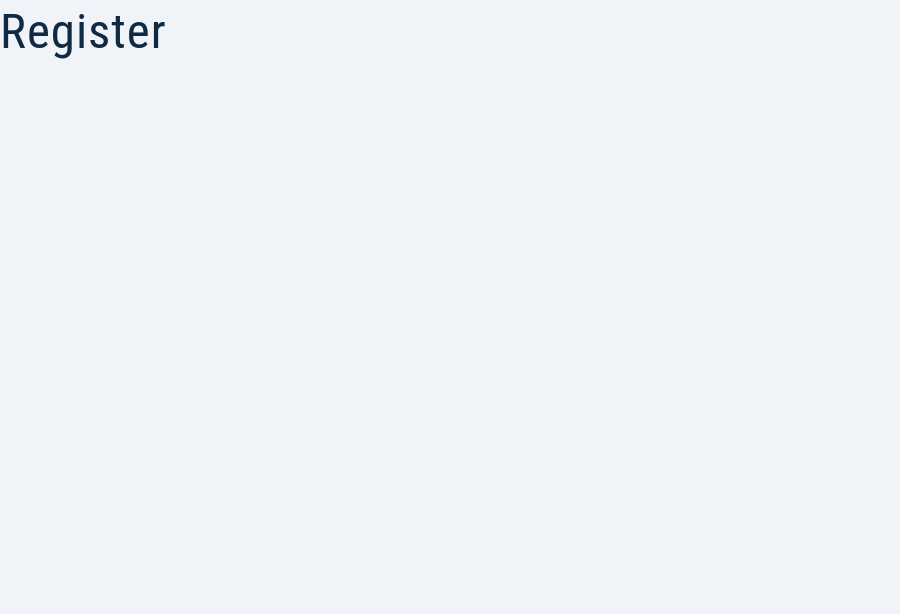
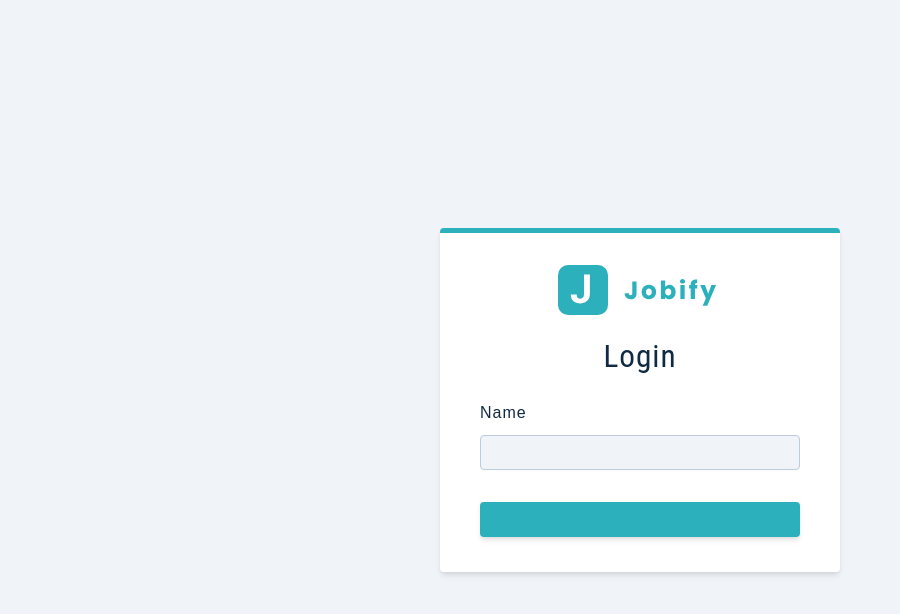
Before and after one commit to shubham-am-i/jobify, a React (Create React App) app: page /register in a window 1280 px wide. Shown: the top 614 px of the page, without its empty margins (0-900 px from the left). Built offline with nearby package versions, Linux system fonts and the light colour scheme.

Commit message:
setup register page

```diff
--- a/src/pages/Register.js
+++ b/src/pages/Register.js
@@ -1,5 +1,49 @@
+import { useState, useEffect, useSyncExternalStore } from 'react'
+import { Logo } from '../components'
+import Wrapper from '../assets/wrappers/RegisterPage'
+
+const initialState = {
+  name: '',
+  email: '',
+  password: '',
+  isMember: true,
+}
+
 const Register = () => {
-  return <h1>Register</h1>
+  const [values, setValues] = useState(initialState)
+  // global state and useNavigate
+
+  const handleChange = (e) => {
+    console.log(e.target)
+  }
+
+  const onSubmit = (e) => {
+    e.preventDefault()
+    console.log(e.target)
+  }
+
+  return (
+    <Wrapper className='full-page'>
+      <form className='form' onSubmit={onSubmit}>
+        <Logo />
+        <h3>Login</h3>
+        {/* name input */}
+        <div className='form-row'>
+          <label htmlFor='name' className='form-label'>
+            name
+          </label>
+          <input
+            type='text'
+            name='name'
+            value={values.name}
+            onChange={handleChange}
+            className='form-input'
+          />
+        </div>
+        <button type='submit' className='btn btn-block'></button>
+      </form>
+    </Wrapper>
+  )
 }
 
 export default Register
```
